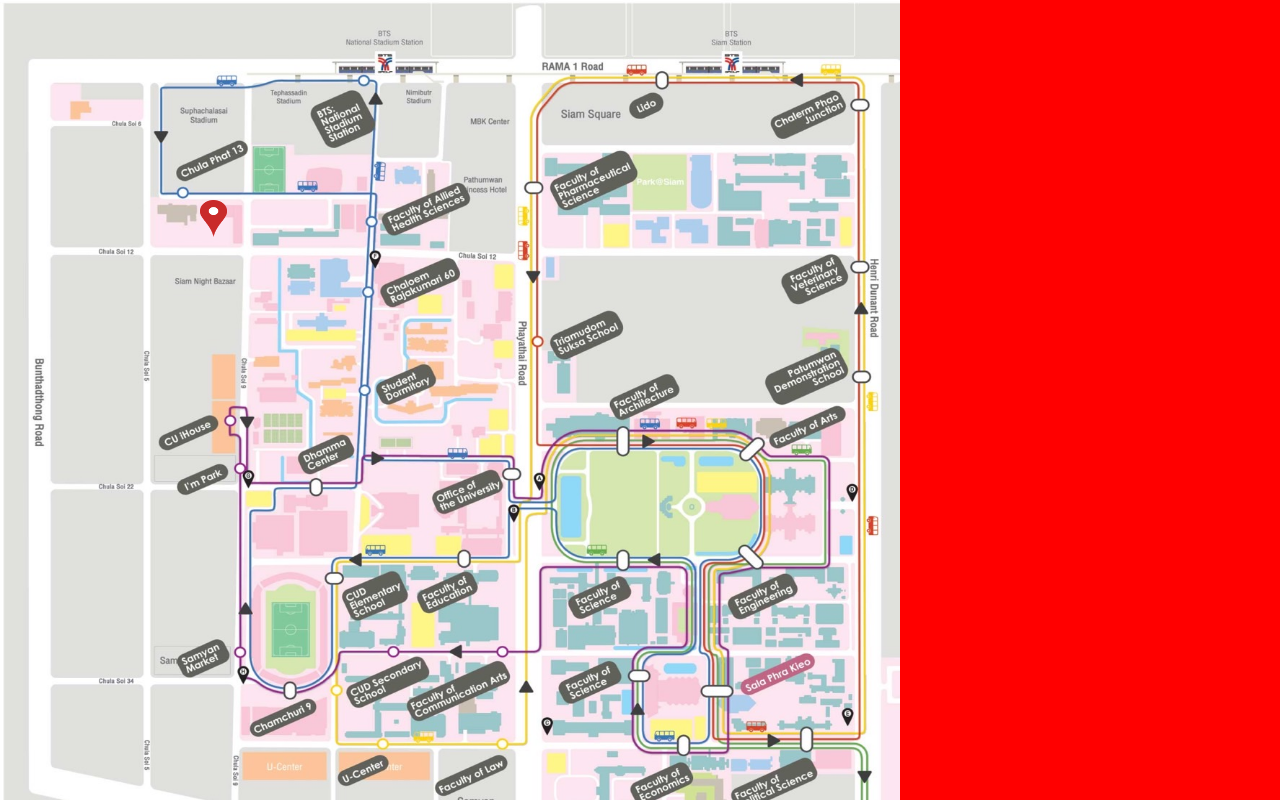
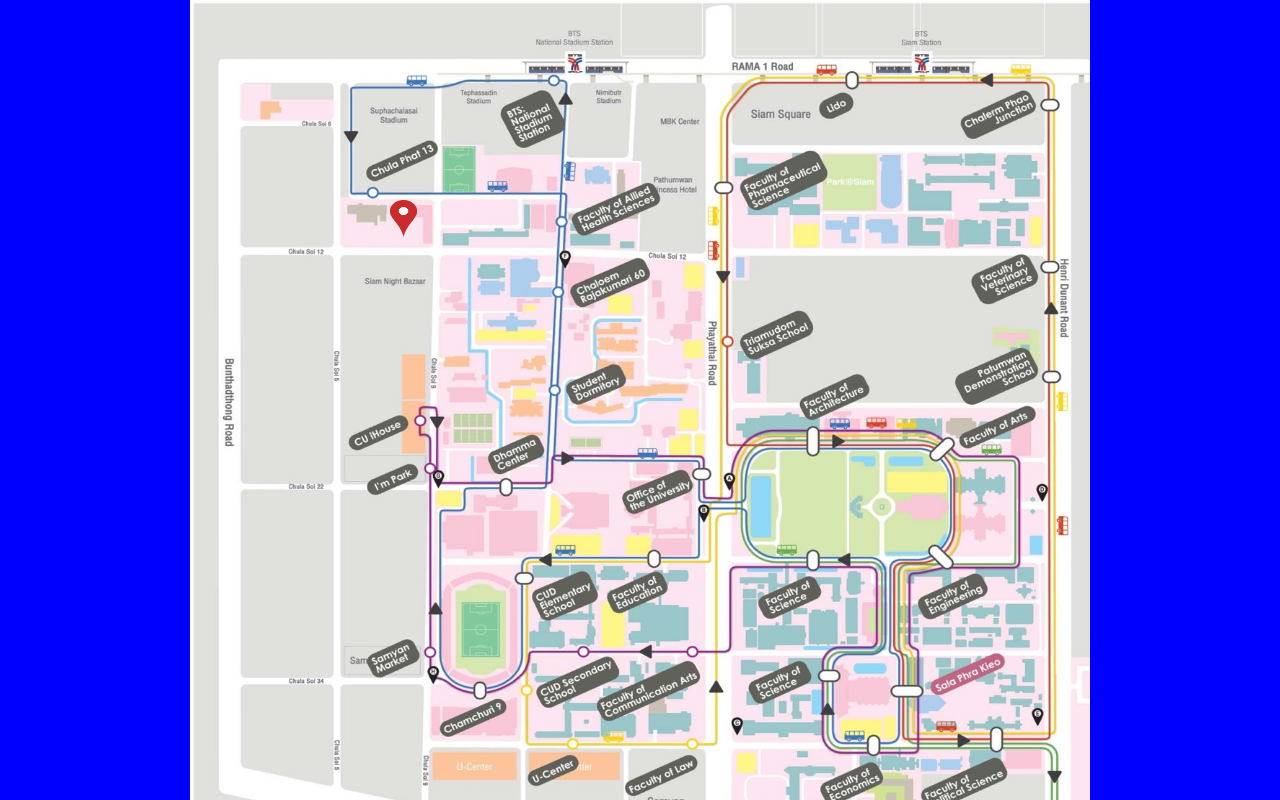
Before and after one commit to ThanawaratGithub/CU-Healthy-Map, a React (Create React App) app: page / in a window 1280 px wide. Built offline with nearby package versions, Linux system fonts and the light colour scheme.

Commit message:
fixed both screen

```diff
--- a/src/App.css
+++ b/src/App.css
@@ -37,3 +37,14 @@
   top: 200px;
   left: 200px;
 }
+
+@media (min-width: 900px) {
+  .container {
+    background-color: blue;
+    overflow: auto; /* Enable scrolling for overflowing content */
+    width: 100vw;
+    height: 100vh;
+    display: flex;
+    justify-content: center;
+  }
+}
```
